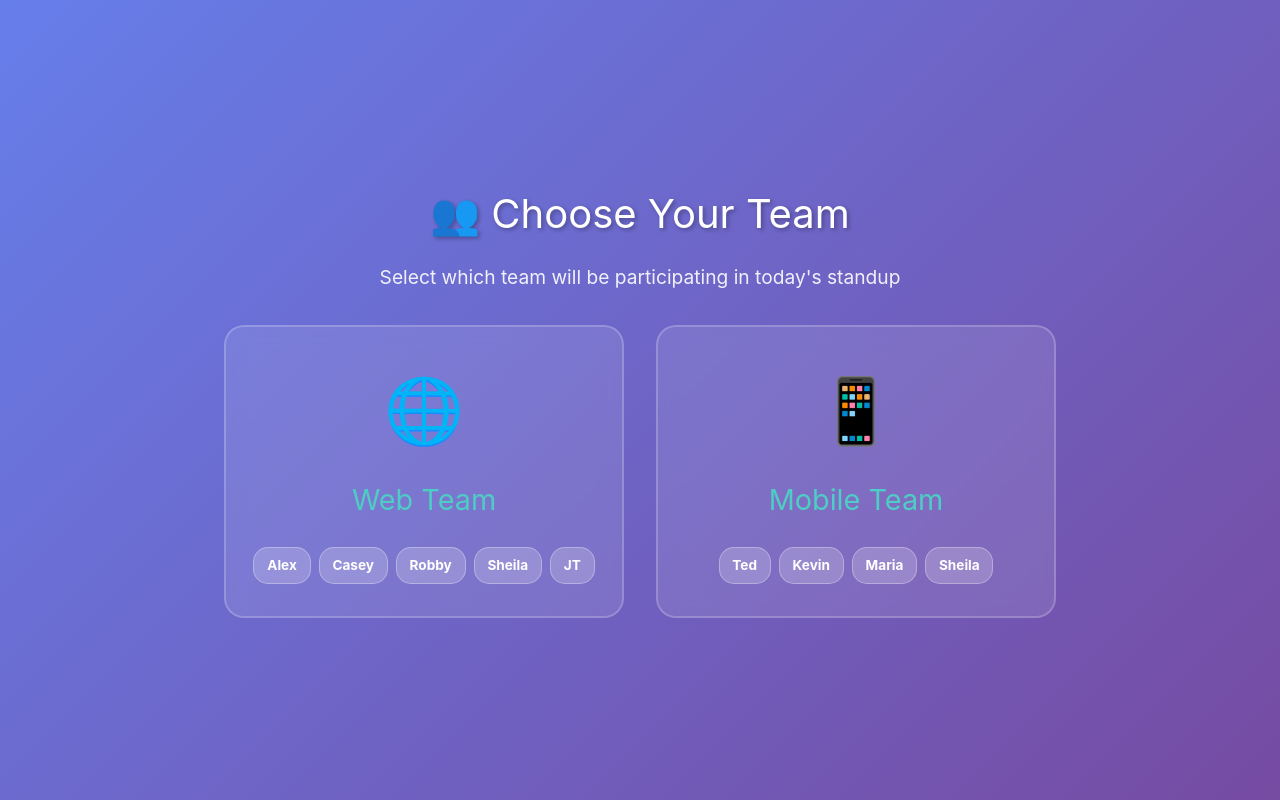
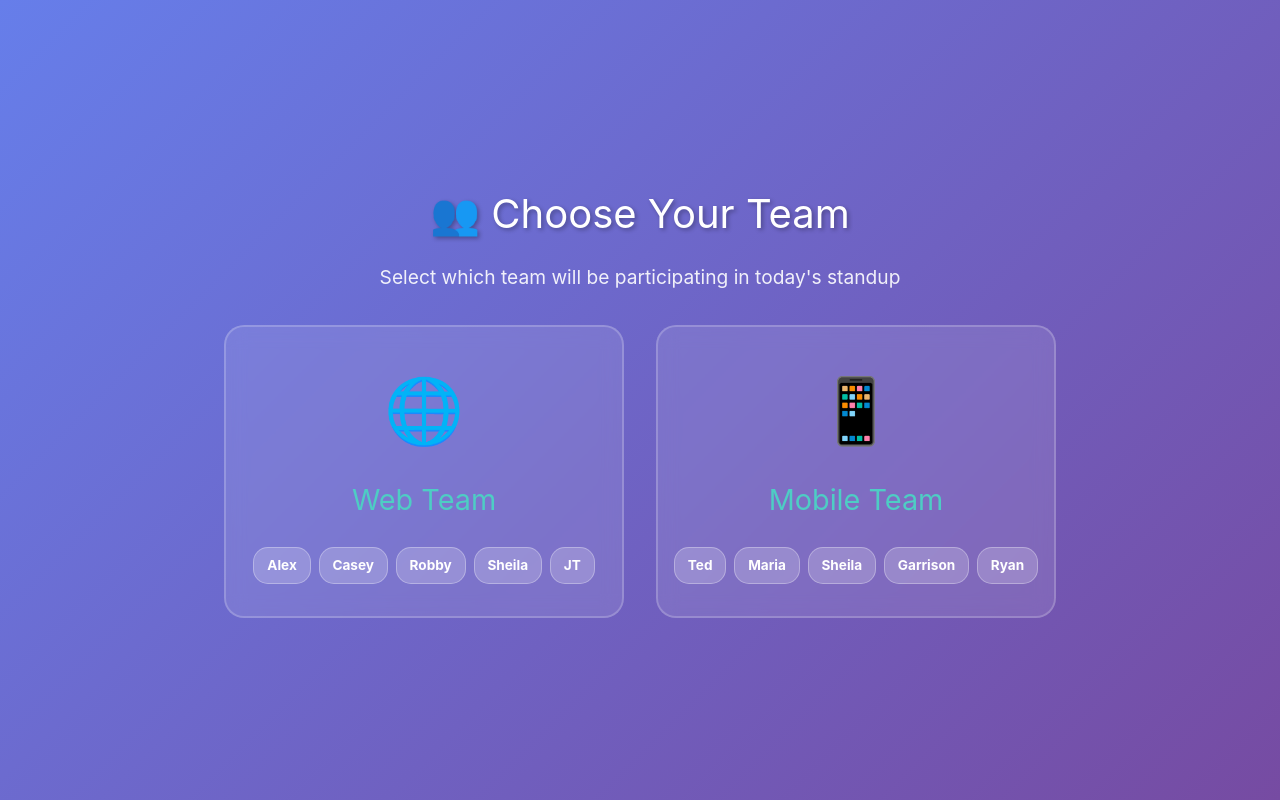
Before and after one commit to alexnaturkach/standup-roller, a Vue app: page / in a window 1280 px wide. Built offline with nearby package versions, Linux system fonts and the light colour scheme.

Commit message:
removed: Kevin added: Garrison, Ryan

```diff
--- a/package.json
+++ b/package.json
@@ -1,6 +1,6 @@
 {
   "name": "standup-roller",
-  "version": "0.1.0",
+  "version": "0.1.1",
   "private": true,
   "type": "module",
   "scripts": {
--- a/src/App.vue
+++ b/src/App.vue
@@ -26,7 +26,7 @@ const selectedParticipants = ref<string[]>([])
 
 const teams = {
   web: ['Alex', 'Casey', 'Robby', 'Sheila', 'JT'],
-  mobile: ['Ted', 'Kevin', 'Maria', 'Sheila']
+  mobile: ['Ted', 'Maria', 'Sheila', 'Garrison', 'Ryan']
 }
 
 const handleTeamSelected = (team: TeamType) => {
--- a/src/components/TeamSelector.vue
+++ b/src/components/TeamSelector.vue
@@ -16,7 +16,7 @@ const teams = {
   mobile: {
     name: 'Mobile Team',
     emoji: '📱',
-    participants: ['Ted', 'Kevin', 'Maria', 'Sheila']
+    participants: ['Ted', 'Maria', 'Sheila', 'Garrison', 'Ryan']
   }
 }
 
```
